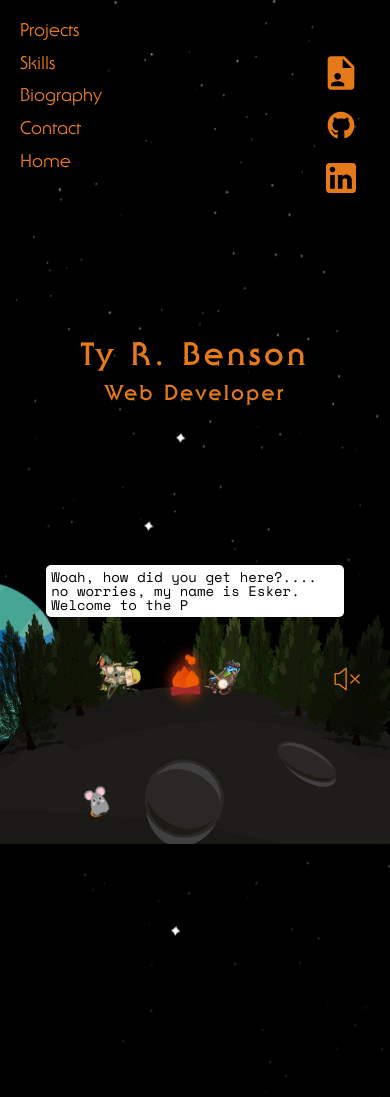
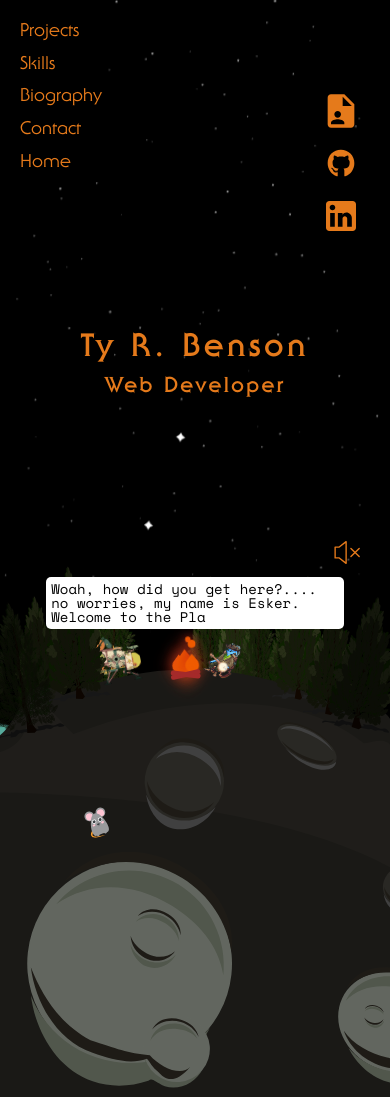
Before and after one commit to Tybenson0/PlanetaryPortfolio, a React (Create React App) app: page / in a window 390 px wide. Before the commit the page ends 844 px from the top, so only its background shows below. Built offline with nearby package versions, Linux system fonts and the light colour scheme.

Commit message:
mobile optmization

```diff
--- a/src/mobile.css
+++ b/src/mobile.css
@@ -6,7 +6,7 @@
   .level-0-container {
     position: relative;
     width: 100%;
-    height: 100%;
+    height: 130%;
     display: grid;
     grid-template-columns: repeat(6, 1fr);
     grid-template-rows: repeat(10, 1fr);
@@ -86,7 +86,7 @@
     height: 4rem;
   }
   .title-container {
-    grid-row: 5/6;
+    grid-row: 4/5;
     grid-column: 1/9;
     display: flex;
     flex-direction: column;
@@ -111,7 +111,7 @@
   .projects-container {
     width: 100%;
     height: 100%;
-    grid-row: 1/11;
+    grid-row: 1/10;
     grid-column: 1/7;
     display: grid;
     grid-template-columns: var(--column);
@@ -202,7 +202,7 @@
   .skills-container {
     width: 100%;
     height: 100%;
-    grid-row: 1/11;
+    grid-row: 1/9;
     grid-column: 1/7;
     display: grid;
     grid-template-columns: var(--column);
@@ -251,7 +251,7 @@
   .biography-container {
     width: 100%;
     height: 100%;
-    grid-row: 1/11;
+    grid-row: 1/10;
     grid-column: 1/7;
     display: grid;
     align-items: center;
@@ -312,7 +312,7 @@
   .contact-form-container {
     width: 100%;
     height: 100%;
-    grid-row: 1/7;
+    grid-row: 1/6;
     grid-column: 3/9;
     display: grid;
     grid-template-columns: var(--column);
@@ -342,7 +342,7 @@
   .clip-board-body {
     font-family: wilds;
     width: 85%;
-    height: 90%;
+    height:80%;
     grid-row: 2/8;
     grid-column: 1/9;
     justify-self: center;
@@ -483,7 +483,7 @@
   .eskers-dialogue-container {
     max-width: 75%;
     height: fit-content;
-    grid-row: 7/9;
+    grid-row: 6/7;
     grid-column: 1/7;
     justify-self: center;
     align-self: center;
@@ -591,7 +591,7 @@
   .esker-container {
     width: 100%;
     height: 100%;
-    grid-row: 8/10;
+    grid-row: 6/8;
     grid-column: 4/5;
     display: flex;
     flex-direction: column;
@@ -612,7 +612,7 @@
     width: 100%;
     height: 100%;
     grid-column: 2/4;
-    grid-row: 8/10;
+    grid-row: 6/8;
     display: flex;
     flex-direction: column;
     align-items: center;
@@ -630,7 +630,7 @@
   .banjo-container {
     width: 100%;
     height: 100%;
-    grid-row: 8/10;
+    grid-row: 6/8;
     grid-column: 4/5;
     display: flex;
     flex-direction: column;
@@ -650,7 +650,7 @@
   .sound-container {
     width: 100%;
     height: 100%;
-    grid-row: 8/10;
+    grid-row: 5/7;
     grid-column: 6/7;
     position: relative;
     display: flex;
@@ -674,7 +674,7 @@
   .tree-container-left {
     width: 100%;
     height: 100%;
-    grid-row: 8/10;
+    grid-row: 6/8;
     grid-column: 1/7;
     display: grid;
     grid-template-columns: repeat(16, 1fr);
@@ -794,7 +794,7 @@
     width: 100%;
     height: 100%;
     grid-column: 3/5;
-    grid-row: 8/10;
+    grid-row: 6/8;
     rotate: -3deg;
     display: flex;
     flex-direction: column;
@@ -833,21 +833,20 @@
 
   .moon-container {
     width: 100%;
-    height: 300%;
+    height: 100%;
     grid-column: 1/7;
-    grid-row: 9/11;
+    grid-row: 7/11;
     display: flex;
     flex-direction: column;
     align-items: center;
     position: relative;
     z-index: 1;
-    overflow-x: hidden;
-    overflow-y: auto;
+    overflow: hidden;
   }
   .rat {
     width: 3rem;
     height: 3rem;
-    grid-row: 10/11;
+    grid-row: 8/9;
     grid-column: 1/4;
     position: absolute;
     justify-self: center;
```
